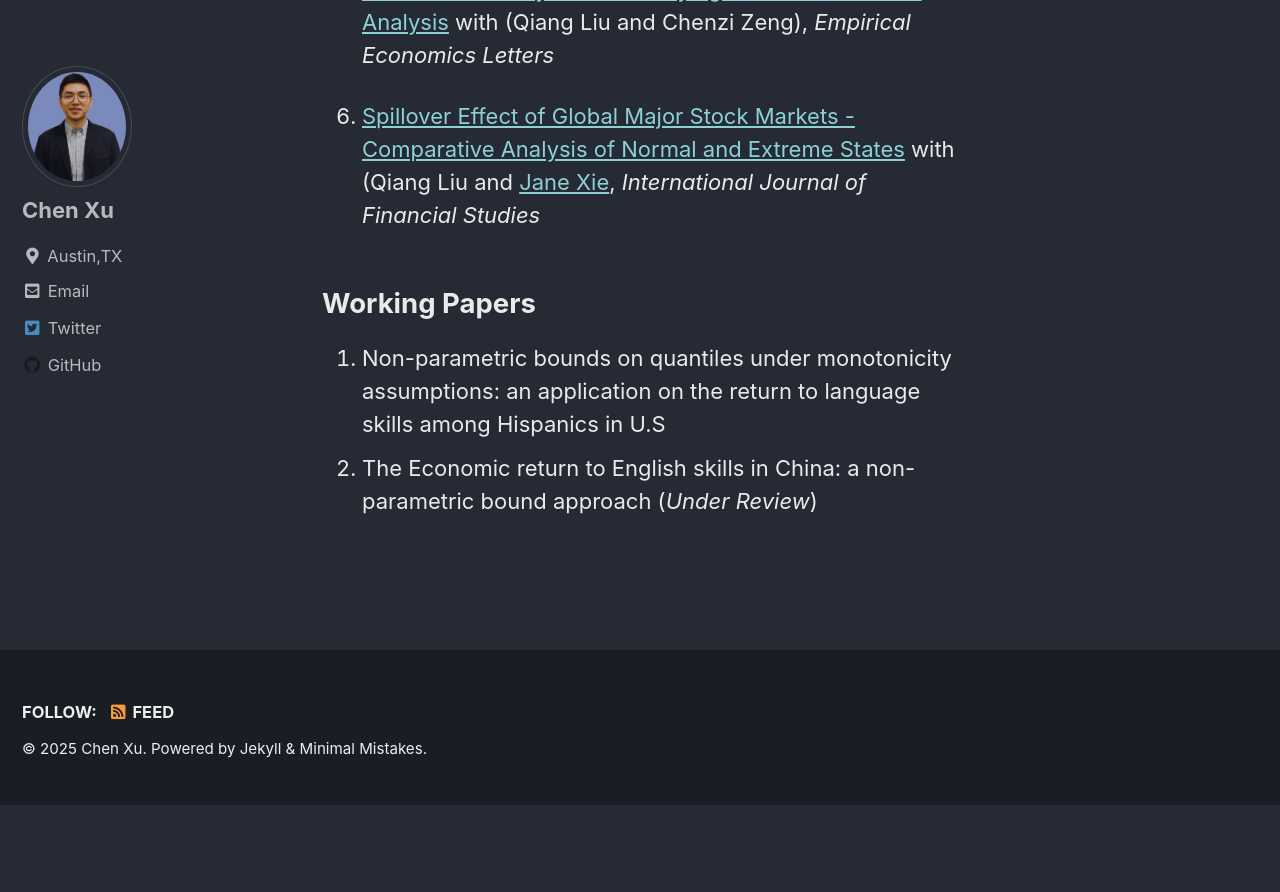
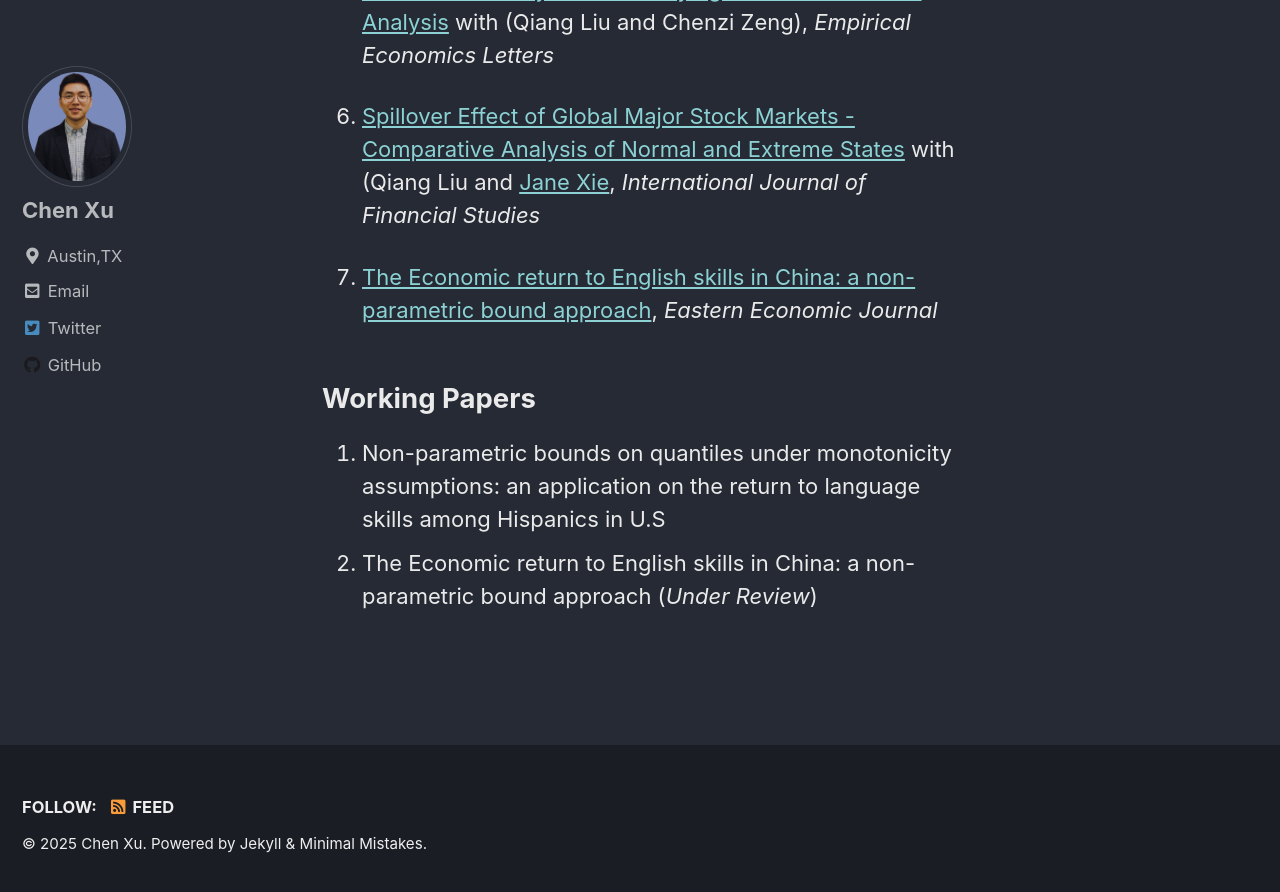
Before and after one commit to chenxuecon/chenxuecon.github.io, a Jekyll site: the page built from _pages/Research.md, in a window 1280 px wide and 900 px high, scrolled down 859 px. Shown: the top 892 px of the window. Built offline with Jekyll 4.4.1, drawn with Linux system fonts in a browser that asks for light colours; cached includes are drawn as plain includes; before the commit the page ends 1664 px from its top, so only the background shows below that.

Commit message:
Update Research.md

```diff
--- a/_pages/Research.md
+++ b/_pages/Research.md
@@ -24,6 +24,9 @@ Time-Varying Parameter SV-VAR Analysis](http://www.eel.my100megs.com/volume-23-n
 Normal and Extreme States](https://www.mdpi.com/2227-7072/12/2/53?utm_campaign=releaseissue_ijfsutm_medium=emailutm_source=releaseissueutm_term=doilink23) with (Qiang Liu and [Jane Xie](https://www.stedwards.edu/directory/employees/xie-jane), *International Journal
 of Financial Studies*
 
+7. [The Economic return to English skills in China: a non-parametric bound
+approach](https://link.springer.com/article/10.1057/s41302-025-00296-7), *Eastern Economic Journal*
+
 
 ## Working Papers
 1. Non-parametric bounds on quantiles under monotonicity assumptions: an application on the return to language skills among Hispanics in U.S
```
